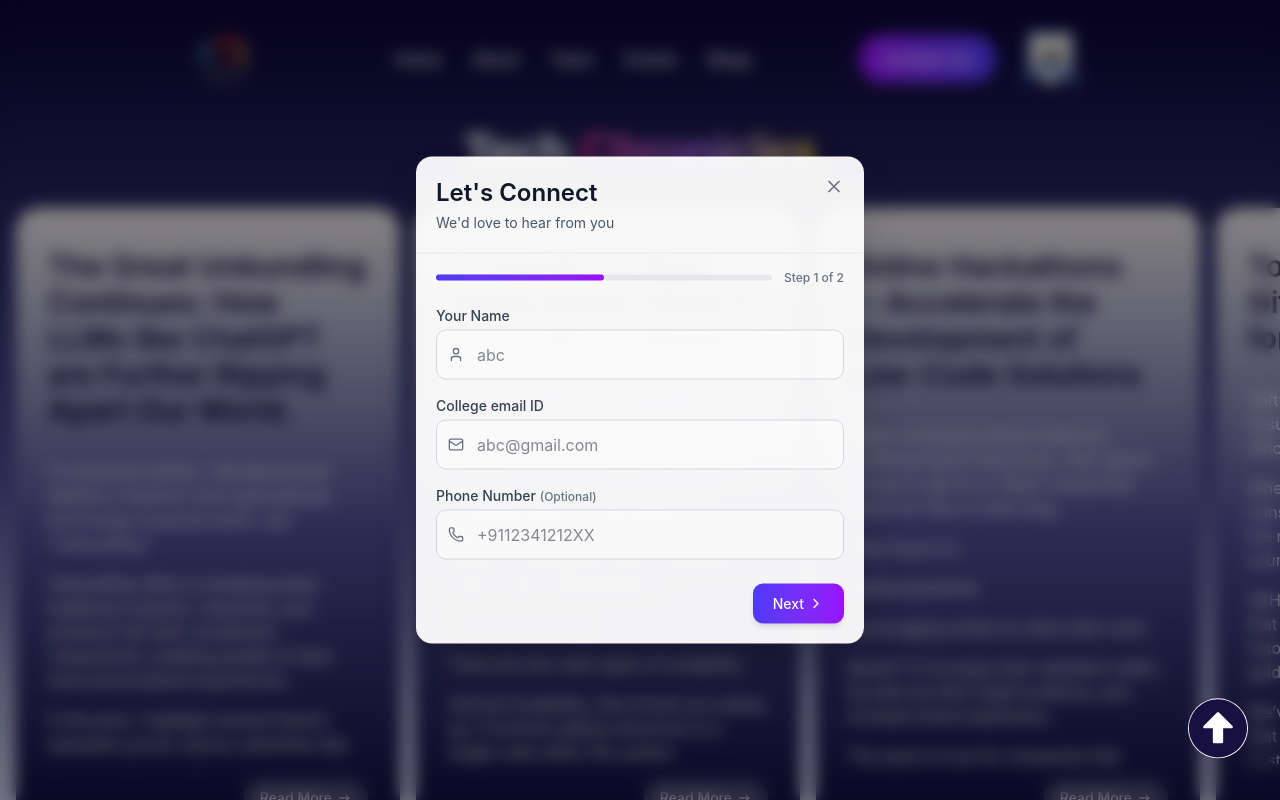
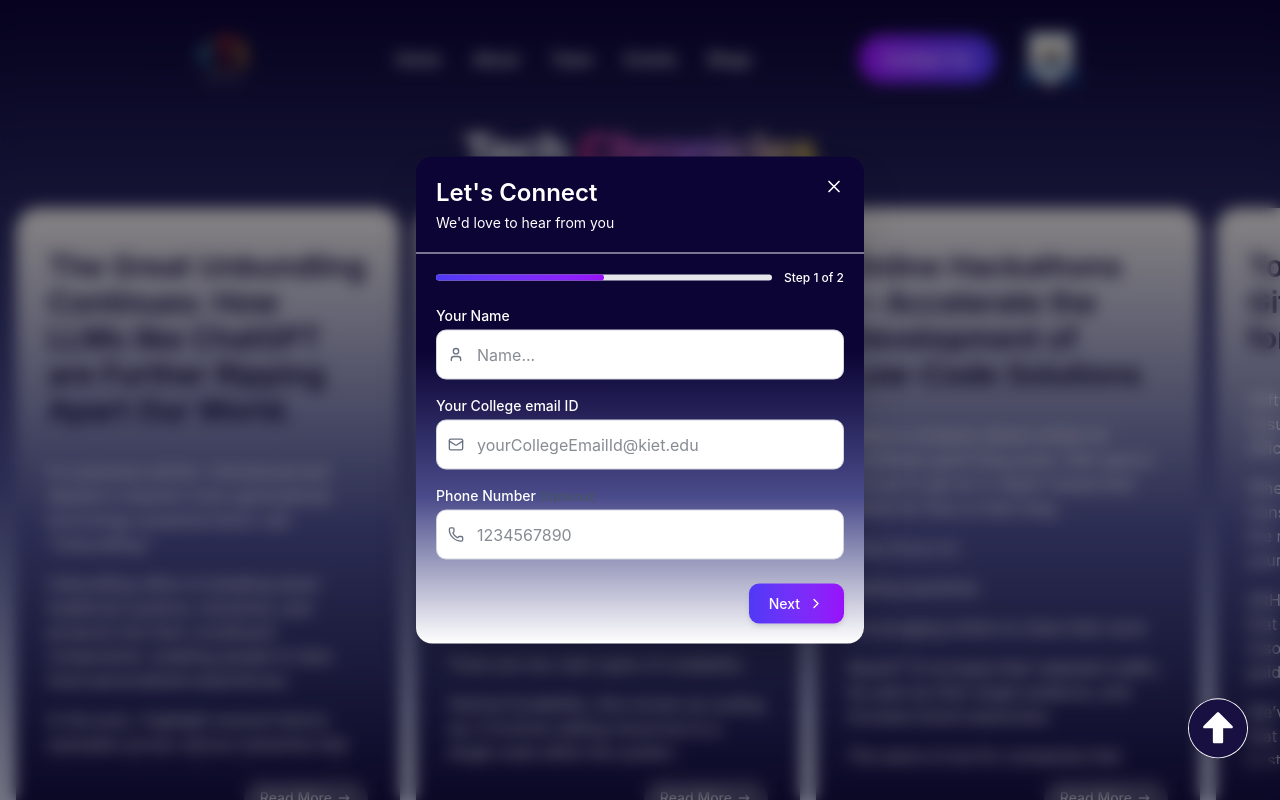
Before and after one commit to Kinesis-Technical-Society/Official-Website-2025, a React (Vite) app: page /blogs in a window 1280 px wide. Both pictures are taken after a click on the button "Contact Us". Shown: the top 800 px of the page. Built offline with nearby package versions, Linux system fonts and the light colour scheme.

Commit message:
contact bg

```diff
--- a/src/AccertinityUI/ResizableNavbar.jsx
+++ b/src/AccertinityUI/ResizableNavbar.jsx
@@ -207,7 +207,7 @@ export const NavbarKietLogo = () => {
 export const NavbarKtsLogo = () => {
     return (
         <a
-            href="#"
+            href="/#"
             className="relative z-20 mr-4 flex items-center space-x-2 px-2 py-1 text-sm font-normal text-black gap-2">
             <img
                 src="/ktsLogo1.png"
--- a/src/components/ui/Contact.jsx
+++ b/src/components/ui/Contact.jsx
@@ -24,6 +24,7 @@ const Contact = ({ isOpen, setIsOpen }) => {
   const [errors, setErrors] = useState({});
   const [touched, setTouched] = useState({});
   const [result, setResult] = useState("");
+  const [disabled, setDisabled] = useState(false);
 
   useEffect(() => {
     if (!isOpen) {
@@ -63,21 +64,45 @@ const Contact = ({ isOpen, setIsOpen }) => {
 
   const handleChange = (e) => {
     const { name, value } = e.target;
-    setFormData(prev => ({ ...prev, [name]: value }));
+    if (name === "name") {
+      const regex = /^[A-Za-z\s]*$/;
+      if (!regex.test(value)) return;
+    }
 
-    if (touched[name]) {
-      const error = validateField(name, value);
-      setErrors(prev => ({ ...prev, [name]: error }));
+    setFormData((prev) => ({
+      ...prev,
+      [name]: value,
+    }));
+  };
+
+  const validateMessage = (message) => {
+    const minLength = 20;
+    const wordCount = message.trim().split(/\s+/).length;
+    const hasLetters = /[a-zA-Z]/.test(message);
+    const noSpamChars = !/(.)\1{4,}/.test(message); // avoids "aaaaa" or "!!!!!"
+
+    if (
+      message.length < minLength ||
+      wordCount < 3 ||
+      !hasLetters ||
+      !noSpamChars
+    ) {
+      return "Please enter a more detailed and meaningful message.";
     }
+
+    return "";
   };
 
   const handleBlur = (e) => {
     const { name, value } = e.target;
-    setTouched(prev => ({ ...prev, [name]: true }));
 
-    const error = validateField(name, value);
-    setErrors(prev => ({ ...prev, [name]: error }));
+    if (name === "message") {
+      const errorMsg = validateMessage(value);
+      setErrors((prev) => ({ ...prev, message: errorMsg }));
+      setTouched((prev) => ({ ...prev, message: true }));
+    }
   };
+
 
   const validateStep = () => {
     let isValid = true;
@@ -218,7 +243,7 @@ const Contact = ({ isOpen, setIsOpen }) => {
             />
 
             <motion.div
-              className="fixed top-1/2 left-1/2 z-50 w-[95%] max-w-md transform -translate-x-1/2 -translate-y-1/2 bg-white/95 dark:bg-slate-900/95 rounded-2xl shadow-2xl overflow-hidden"
+              className="bg-[linear-gradient(to_bottom,_#0b0434_40%,_#4a4b8a_70%,_white_100%)] fixed top-1/2 left-1/2 z-50 w-[95%] max-w-md transform -translate-x-1/2 -translate-y-1/2 dark:bg-slate-900/95 rounded-2xl shadow-2xl overflow-hidden"
               style={{ maxHeight: '85vh' }}
               initial="hidden"
               animate="visible"
@@ -228,12 +253,12 @@ const Contact = ({ isOpen, setIsOpen }) => {
               <div className="relative p-5 border-b border-gray-200 dark:border-gray-800">
                 <button
                   onClick={() => setIsOpen(false)}
-                  className="absolute top-5 right-5 text-gray-500 hover:text-gray-700 dark:text-gray-400 dark:hover:text-gray-200 transition-colors"
+                  className="absolute top-5 right-5 text-white transition-colors cursor-pointer"
                 >
                   <X size={20} />
                 </button>
-                <h2 className="text-2xl font-semibold text-gray-900 dark:text-white">Let's Connect</h2>
-                <p className="text-gray-600 dark:text-gray-300 mt-1 text-sm">
+                <h2 className="text-2xl font-semibold text-white dark:text-white">Let's Connect</h2>
+                <p className="text-white dark:text-white mt-1 text-sm">
                   We'd love to hear from you
                 </p>
               </div>
@@ -251,7 +276,7 @@ const Contact = ({ isOpen, setIsOpen }) => {
                         }}
                       />
                     </div>
-                    <span className="ml-3 text-xs text-nowrap font-medium text-gray-500 dark:text-gray-400">
+                    <span className="ml-3 text-xs text-nowrap font-medium text-white dark:text-white">
                       Step {currentStep + 1} of 2
                     </span>
                   </div>
@@ -268,10 +293,10 @@ const Contact = ({ isOpen, setIsOpen }) => {
                       initial="hidden"
                       animate="visible"
                     >
-                      <div className="mb-4 text-indigo-600 dark:text-indigo-400">
+                      <div className="mb-4 text-indigo-600">
                         <CheckCircle size={64} className="mx-auto" />
                       </div>
-                      <h3 className="text-xl font-semibold text-gray-900 dark:text-white mb-2">Message Sent!</h3>
+                      <h3 className="text-xl font-semibold text-white dark:text-white mb-2">Message Sent!</h3>
                       <p className="text-gray-600 dark:text-gray-300">
                         Thank you for reaching out. We'll get back to you shortly.
                       </p>
@@ -288,7 +313,7 @@ const Contact = ({ isOpen, setIsOpen }) => {
                           exit="exit"
                         >
                           <div>
-                            <label className="block text-sm font-medium text-gray-700 dark:text-gray-300 mb-1">
+                            <label className="block text-sm font-medium text-white dark:text-gray-300 mb-1">
                               Your Name
                             </label>
                             <div className="relative">
@@ -301,8 +326,8 @@ const Contact = ({ isOpen, setIsOpen }) => {
                                 value={formData.name}
                                 onChange={handleChange}
                                 onBlur={handleBlur}
-                                className={`block w-full pl-10 pr-4 py-3 border ${errors.name ? 'border-red-500 dark:border-red-500' : 'border-gray-300 dark:border-gray-700'} rounded-lg bg-white/50 dark:bg-slate-800/50 text-gray-900 dark:text-white focus:ring-2 focus:ring-indigo-500 dark:focus:ring-indigo-400 focus:border-transparent transition-all`}
-                                placeholder="abc"
+                                className={`block w-full pl-10 pr-4 py-3 border ${errors.name ? 'border-red-500 dark:border-red-500' : 'border-gray-300 dark:border-gray-700'} rounded-lg bg-white dark:bg-slate-800/50 text-gray-900 dark:text-white focus:ring-2 focus:ring-indigo-500 dark:focus:ring-indigo-400 focus:border-transparent transition-all`}
+                                placeholder="Name..."
                               />
                             </div>
                             {errors.name && touched.name && (
@@ -311,8 +336,8 @@ const Contact = ({ isOpen, setIsOpen }) => {
                           </div>
 
                           <div>
-                            <label className="block text-sm font-medium text-gray-700 dark:text-gray-300 mb-1">
-                              College email ID
+                            <label className="block text-sm font-medium text-white dark:text-white mb-1">
+                              Your College email ID
                             </label>
                             <div className="relative">
                               <div className="absolute inset-y-0 left-0 flex items-center pl-3 pointer-events-none text-gray-500 dark:text-gray-400">
@@ -323,9 +348,20 @@ const Contact = ({ isOpen, setIsOpen }) => {
                                 name="email"
                                 value={formData.email}
                                 onChange={handleChange}
-                                onBlur={handleBlur}
-                                className={`block w-full pl-10 pr-4 py-3 border ${errors.email ? 'border-red-500 dark:border-red-500' : 'border-gray-300 dark:border-gray-700'} rounded-lg bg-white/50 dark:bg-slate-800/50 text-gray-900 dark:text-white focus:ring-2 focus:ring-indigo-500 dark:focus:ring-indigo-400 focus:border-transparent transition-all`}
-                                placeholder="abc@gmail.com"
+                                onBlur={(e) => {
+                                  const email = e.target.value;
+                                  handleBlur(e);
+                                  if (!email.endsWith("@kiet.edu")) {
+                                    setErrors((prev) => ({ ...prev, email: "Email must end with @kiet.edu" }));
+                                    setDisabled(true);
+                                  } else {
+                                    setErrors((prev) => ({ ...prev, email: "" }));
+                                    setDisabled(false);
+                                  }
+                                }}
+                                pattern="^[a-zA-Z0-9._%+-]+@kiet\.edu$"
+                                className={`block w-full pl-10 pr-4 py-3 border ${errors.email ? 'border-red-500 dark:border-red-500' : 'border-gray-300 dark:border-gray-700'} rounded-lg bg-white dark:bg-slate-800/50 text-gray-900 dark:text-white focus:ring-2 focus:ring-indigo-500 dark:focus:ring-indigo-400 focus:border-transparent transition-all`}
+                                placeholder="yourCollegeEmailId@kiet.edu"
                               />
                             </div>
                             {errors.email && touched.email && (
@@ -334,8 +370,8 @@ const Contact = ({ isOpen, setIsOpen }) => {
                           </div>
 
                           <div>
-                            <label className="block text-sm font-medium text-gray-700 dark:text-gray-300 mb-1">
-                              Phone Number <span className="text-xs text-gray-500">(Optional)</span>
+                            <label className="block text-sm font-medium text-white dark:text-white mb-1">
+                              Phone Number <span className="text-xs text-gray-600">(Optional)</span>
                             </label>
                             <div className="relative">
                               <div className="absolute inset-y-0 left-0 flex items-center pl-3 pointer-events-none text-gray-500 dark:text-gray-400">
@@ -345,9 +381,17 @@ const Contact = ({ isOpen, setIsOpen }) => {
                                 type="tel"
                                 name="phone"
                                 value={formData.phone}
-                                onChange={handleChange}
-                                className="block w-full pl-10 pr-4 py-3 border border-gray-300 dark:border-gray-700 rounded-lg bg-white/50 dark:bg-slate-800/50 text-gray-900 dark:text-white focus:ring-2 focus:ring-indigo-500 dark:focus:ring-indigo-400 focus:border-transparent transition-all"
-                                placeholder="+9112341212XX"
+                                onChange={(e) => {
+                                  const onlyDigits = e.target.value.replace(/\D/g, ""); // remove non-digits
+                                  if (onlyDigits.length <= 10) {
+                                    setFormData({ ...formData, phone: onlyDigits });
+                                  }
+                                }}
+                                inputMode="numeric"
+                                maxLength={10}
+                                pattern="\d{10}"
+                                className="block w-full pl-10 pr-4 py-3 border border-gray-300 dark:border-gray-700 rounded-lg bg-white dark:bg-slate-800/50 text-gray-900 dark:text-white focus:ring-2 focus:ring-indigo-500 dark:focus:ring-indigo-400 focus:border-transparent transition-all"
+                                placeholder="1234567890"
                               />
                             </div>
                           </div>
@@ -364,14 +408,14 @@ const Contact = ({ isOpen, setIsOpen }) => {
                           exit="exit"
                         >
                           <div>
-                            <label className="block text-sm font-medium text-gray-700 dark:text-gray-300 mb-1">
+                            <label className="block text-sm font-medium text-white dark:text-white mb-1">
                               Subject
                             </label>
                             <select
                               name="subject"
                               value={formData.subject}
                               onChange={handleChange}
-                              className="block w-full px-4 py-3 border border-gray-300 dark:border-gray-700 rounded-lg bg-white/50 dark:bg-slate-800/50 text-gray-900 dark:text-white focus:ring-2 focus:ring-indigo-500 dark:focus:ring-indigo-400 focus:border-transparent transition-all"
+                              className="block w-full px-4 py-3 border border-gray-300 dark:border-gray-700 rounded-lg bg-white dark:bg-slate-800/50 text-gray-900 dark:text-white focus:ring-2 focus:ring-indigo-500 dark:focus:ring-indigo-400 focus:border-transparent transition-all"
                             >
                               <option value="" disabled>Select a subject</option>
                               <option value="general">General Inquiry</option>
@@ -383,7 +427,7 @@ const Contact = ({ isOpen, setIsOpen }) => {
                           </div>
 
                           <div>
-                            <label className="block text-sm font-medium text-gray-700 dark:text-gray-300 mb-1">
+                            <label className="block text-sm font-medium text-white dark:text-white mb-1">
                               Your Message
                             </label>
                             <textarea
@@ -392,7 +436,7 @@ const Contact = ({ isOpen, setIsOpen }) => {
                               onChange={handleChange}
                               onBlur={handleBlur}
                               rows="4"
-                              className={`block w-full px-4 py-3 border ${errors.message ? 'border-red-500 dark:border-red-500' : 'border-gray-300 dark:border-gray-700'} rounded-lg bg-white/50 dark:bg-slate-800/50 text-gray-900 dark:text-white focus:ring-2 focus:ring-indigo-500 dark:focus:ring-indigo-400 focus:border-transparent transition-all`}
+                              className={`block w-full px-4 py-3 border ${errors.message ? 'border-red-500 dark:border-red-500' : 'border-gray-300 dark:border-gray-700'} rounded-lg bg-white dark:bg-slate-800/50 text-gray-900 dark:text-white focus:ring-2 focus:ring-indigo-500 dark:focus:ring-indigo-400 focus:border-transparent transition-all`}
                               placeholder="Please provide details about your inquiry..."
                             />
                             {errors.message && touched.message && (
@@ -420,9 +464,10 @@ const Contact = ({ isOpen, setIsOpen }) => {
                             type="button"
                             onClick={handleNext}
                             whileTap={{ scale: 0.95 }}
-                            className="inline-flex items-center px-5 py-2.5 text-sm font-medium rounded-lg bg-gradient-to-r from-indigo-600 to-purple-600 text-white shadow-md hover:shadow-lg transition-all duration-300"
-                          >
-                            Next <ChevronRight size={16} className="ml-1" />
+                            disabled={disabled}
+                            className={`inline-flex items-center px-5 py-2.5 text-sm font-medium rounded-lg shadow-md transition-all duration-300
+    ${disabled ? 'bg-gradient-to-r from-indigo-300 to-purple-300 cursor-not-allowed opacity-70' : 'bg-gradient-to-r from-indigo-600 to-purple-600 hover:shadow-lg text-white'}`}>
+                            Next <ChevronRight size={16} className="ml-2" />
                           </motion.button>
                         ) : (
                           <motion.button
--- a/src/components/ui/Footer.jsx
+++ b/src/components/ui/Footer.jsx
@@ -61,7 +61,7 @@ const Footer = () => {
         {/* Top Section */}
         <div className="flex flex-col md:flex-row justify-between items-center mb-8">
           <div className="flex items-center space-x-4 mb-6 md:mb-0">
-            <a href="#"><img src={ktsLogo} alt="KTS Logo" className="h-12 w-17" /></a>
+            <a href="/#"><img src={ktsLogo} alt="KTS Logo" className="h-12 w-17" /></a>
             <a href="https://www.kiet.edu/" target="_blank"><img src={kietLogo} alt="KIET Logo" className="h-14 w-15" /></a>
           </div>
 
```
Also changed, not shown: src/components/ui/Animated_Testimonials.jsx (+5 -5 lines), src/components/ui/Home.jsx (+4 -4 lines), public/kietLogo.png.
